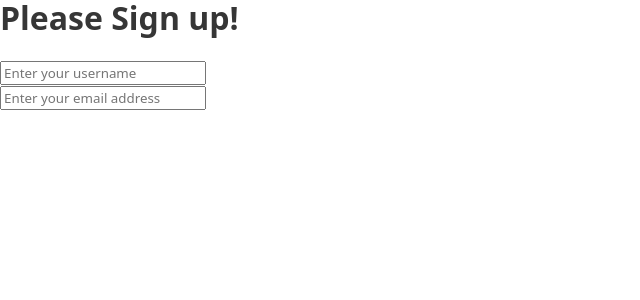
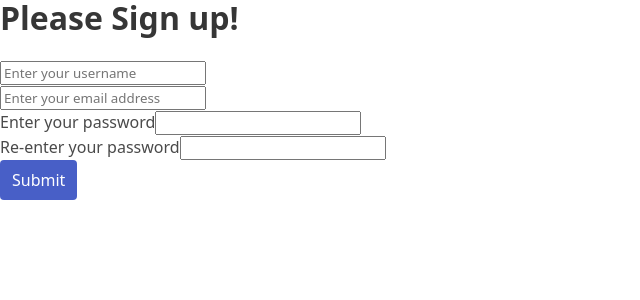
Before and after one commit to Mt-Lampert/tdd-react, a React (Create React App) app: page / in a window 1280 px wide. Shown: the top 300 px of the page, without its empty margins (0-640 px from the left). Built offline with nearby package versions, Linux system fonts and the light colour scheme.

Commit message:
w: adding and testing all form elements

```diff
--- a/src/pages/Signup.jsx
+++ b/src/pages/Signup.jsx
@@ -14,6 +14,14 @@ export default function Signup(props) {
         <input type="text" name="nameField" id="nameField" placeholder="Enter your username" />
         <br />
         <input type="text" name="mailField" id="mailField" placeholder="Enter your email address" />
+        <br />
+        <label htmlFor="passwd01">Enter your password</label>
+        <input type="password" name="passwd01" id="passwd01" />
+        <br />
+        <label htmlFor="passwd02">Re-enter your password</label>
+        <input type="password" name="passwd02" id="passwd02" />
+        <br />
+        <button className="button is-link">Submit</button>
       </form>
     </>
   )
```
Also changed, not shown: 2 other files (tests, documents, lock files or other folders).
